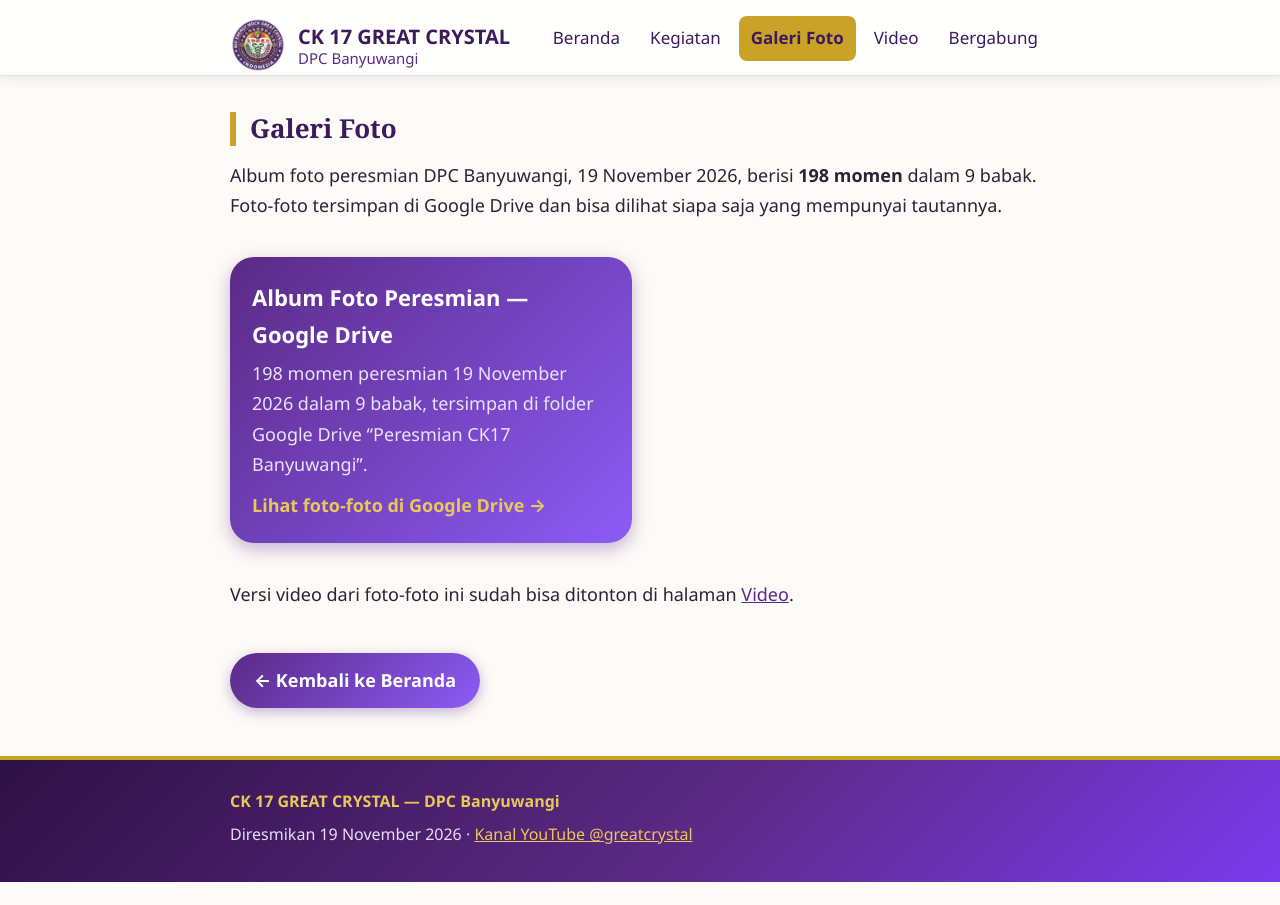
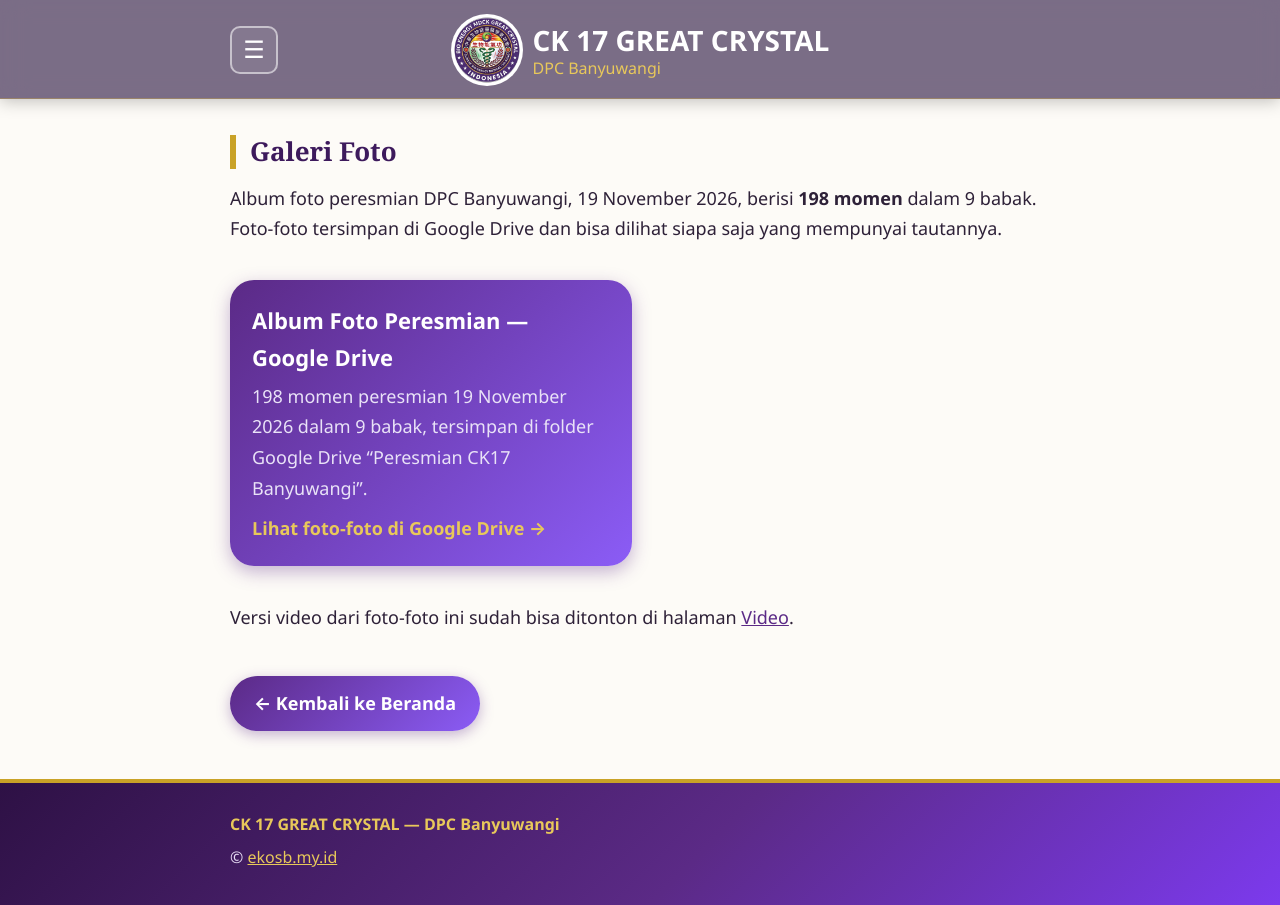
Before and after one commit to paranparanjare-bot/ck17-great-crystal, a plain HTML site: page galeri.html in a window 1280 px wide. Before the commit the page ends 882 px from the top, so only its background shows below. Drawn offline with Linux system fonts and the light colour scheme.

Commit message:
Header kaca gelap + dropdown 1/2 halaman + footer copyright ekosb.my.id

```diff
--- a/galeri.html
+++ b/galeri.html
@@ -11,8 +11,9 @@
 <body>
 <header class="situs">
   <div class="bungkus">
+    <button class="tombol-menu" type="button" aria-label="Buka menu" aria-expanded="false" aria-controls="nav-utama">☰</button>
     <a class="logo" href="index.html"><img class="logo-gambar" src="logo.png" alt="Logo CK 17 GREAT CRYSTAL"><span class="nama-situs"><span class="nama-utama">CK 17 GREAT CRYSTAL</span><span class="sub">DPC Banyuwangi</span></span></a>
-    <button class="tombol-menu" type="button" aria-label="Buka menu" aria-expanded="false" aria-controls="nav-utama">☰</button>
+    <span class="penyeimbang" aria-hidden="true"></span>
     <nav id="nav-utama">
       <a href="index.html">Beranda</a>
       <a href="kegiatan.html">Kegiatan</a>
@@ -52,7 +53,7 @@
 <footer>
   <div class="bungkus">
     <p><strong>CK 17 GREAT CRYSTAL — DPC Banyuwangi</strong></p>
-    <p>Diresmikan 19 November 2026 &middot; <a href="https://www.youtube.com/@greatcrystal">Kanal YouTube @greatcrystal</a></p>
+    <p>© <a href="https://ekosb.my.id">ekosb.my.id</a></p>
   </div>
 </footer>
   <script src="menu.js" defer></script>
--- a/menu.js
+++ b/menu.js
@@ -2,9 +2,26 @@ document.addEventListener('DOMContentLoaded', function () {
   var tombol = document.querySelector('.tombol-menu');
   var situs = document.querySelector('.situs');
   if (!tombol || !situs) return;
-  tombol.addEventListener('click', function () {
+  function tutup() {
+    situs.classList.remove('menu-terbuka');
+    tombol.setAttribute('aria-expanded', 'false');
+    tombol.setAttribute('aria-label', 'Buka menu');
+    tombol.textContent = '☰';
+  }
+  tombol.addEventListener('click', function (e) {
+    e.stopPropagation();
     var terbuka = situs.classList.toggle('menu-terbuka');
     tombol.setAttribute('aria-expanded', terbuka ? 'true' : 'false');
     tombol.setAttribute('aria-label', terbuka ? 'Tutup menu' : 'Buka menu');
+    tombol.textContent = terbuka ? '✕' : '☰';
+  });
+  situs.querySelectorAll('nav a').forEach(function (tautan) {
+    tautan.addEventListener('click', tutup);
+  });
+  document.addEventListener('click', function (e) {
+    if (!situs.contains(e.target)) tutup();
+  });
+  document.addEventListener('keydown', function (e) {
+    if (e.key === 'Escape') tutup();
   });
 });
--- a/style.css
+++ b/style.css
@@ -37,31 +37,38 @@ a:hover { color: var(--ungu-tua); }
 
 /* ---------- Header ---------- */
 header.situs {
-  background: rgba(255, 255, 255, 0.85);
+  background: rgba(43, 22, 66, 0.62);
   -webkit-backdrop-filter: blur(14px);
   backdrop-filter: blur(14px);
-  color: var(--ungu-tua);
-  padding: 16px 0 0;
-  border-bottom: 1px solid rgba(91, 42, 134, 0.15);
-  box-shadow: 0 2px 12px rgba(61, 26, 92, 0.10);
+  color: var(--putih);
+  padding: 14px 0 12px;
+  border-bottom: 1px solid rgba(212, 175, 55, 0.35);
+  box-shadow: 0 2px 16px rgba(0, 0, 0, 0.25);
   position: sticky;
   top: 0;
   z-index: 20;
 }
-.situs .bungkus { display: flex; flex-wrap: wrap; align-items: center; }
-.situs .logo { flex: 1 1 auto; min-width: 0; }
+.situs .bungkus { display: flex; flex-wrap: wrap; align-items: center; gap: 0 10px; }
+.situs .logo { flex: 1 1 auto; min-width: 0; justify-content: center; }
 .tombol-menu {
   flex: none;
-  background: none;
-  border: 2px solid var(--ungu);
+  width: 44px;
+  height: 44px;
+  display: flex;
+  align-items: center;
+  justify-content: center;
+  background: rgba(255, 255, 255, 0.08);
+  border: 2px solid rgba(255, 255, 255, 0.55);
   border-radius: 10px;
-  color: var(--ungu-tua);
+  color: var(--putih);
   font-size: 22px;
   line-height: 1;
-  padding: 6px 11px;
+  padding: 0;
   cursor: pointer;
 }
-.situs.menu-terbuka nav { display: flex; }
+.penyeimbang { width: 44px; flex: none; }
+.situs.menu-terbuka nav { display: flex; animation: turun 0.25s ease-out; }
+@keyframes turun { from { opacity: 0; transform: translateY(-10px); } to { opacity: 1; transform: translateY(0); } }
 header.situs .bungkus {
   display: flex;
   flex-wrap: wrap;
@@ -71,10 +78,10 @@ header.situs .bungkus {
 .logo {
   display: flex;
   align-items: center;
-  gap: 12px;
+  gap: 10px;
   text-decoration: none;
-  color: var(--ungu-tua);
-  padding-bottom: 14px;
+  color: var(--putih);
+  padding-bottom: 0;
 }
 .logo-gambar {
   width: 44px;
@@ -83,29 +90,42 @@ header.situs .bungkus {
   background: var(--putih);
   flex: none;
 }
-.nama-situs { font-size: 20px; font-weight: 700; line-height: 1.25; color: var(--ungu-tua); }
+.nama-situs { font-size: 16px; font-weight: 700; line-height: 1.25; color: var(--putih); }
 .nama-situs .nama-utama { white-space: nowrap; }
 .nama-situs .sub {
   display: block;
-  font-size: 15px;
+  font-size: 13px;
   font-weight: 400;
-  color: var(--ungu);
+  color: var(--emas-terang);
 }
 nav {
   display: none;
-  flex-wrap: wrap;
-  gap: 4px 6px;
-  padding-bottom: 12px;
-  flex: 1 1 100%;
+  position: absolute;
+  top: 100%;
+  left: 0;
+  width: 50%;
+  min-width: 240px;
+  max-width: 420px;
+  flex-direction: column;
+  gap: 0;
+  padding: 8px 0;
+  background: rgba(43, 22, 66, 0.94);
+  -webkit-backdrop-filter: blur(14px);
+  backdrop-filter: blur(14px);
+  border: 1px solid rgba(212, 175, 55, 0.35);
+  border-top: none;
+  border-radius: 0 0 16px 0;
+  box-shadow: 0 12px 32px rgba(0, 0, 0, 0.35);
+  z-index: 30;
 }
 nav a {
-  color: var(--ungu-tua);
+  color: var(--putih);
   text-decoration: none;
   font-size: 17px;
-  padding: 8px 12px;
-  border-radius: 8px;
+  padding: 12px 20px;
+  border-radius: 0;
 }
-nav a:hover { background: rgba(91, 42, 134, 0.10); }
+nav a:hover { background: rgba(255, 255, 255, 0.12); }
 nav a.aktif {
   background: var(--emas);
   color: var(--ungu-tua);
@@ -353,17 +373,16 @@ footer p { margin-bottom: 6px; }
   .galeri-grid { grid-template-columns: 1fr 1fr; }
   .statistik { grid-template-columns: repeat(4, 1fr); }
   .hero h1 { font-size: 48px; }
-  header.situs .bungkus { justify-content: space-between; }
-  .logo { padding-bottom: 0; }
-  .logo-gambar { width: 56px; height: 56px; }
-  .tombol-menu { display: none; }
-  nav { display: flex; flex: none; padding-bottom: 14px; }
+  .logo-gambar { width: 72px; height: 72px; }
+  .nama-situs { font-size: 28px; }
+  .nama-situs .sub { font-size: 16px; }
+  .tombol-menu { width: 48px; height: 48px; font-size: 24px; }
+  .penyeimbang { width: 48px; }
 }
 
-/* Layar sangat kecil: logo + nama tetap satu baris */
+/* Layar sangat kecil: penyeimbang disembunyikan agar logo tetap muat */
 @media (max-width: 380px) {
-  .logo-gambar { width: 44px; height: 44px; }
-  .nama-situs { font-size: 18px; }
+  .penyeimbang { display: none; }
 }
 
 /* Foto hero + profil pengurus (redesain gaya link-in-bio) */
@@ -381,7 +400,7 @@ footer p { margin-bottom: 6px; }
 @media (min-width: 640px) { .profil-grid { grid-template-columns: 1fr 1fr; } }
 
 /* Hero foto + header kaca (HP 3) */
-.hero-foto-utama { position: relative; margin-top: -78px; }
+.hero-foto-utama { position: relative; margin-top: -74px; }
 .hero-foto-utama > img { display: block; width: 100%; aspect-ratio: 4 / 5; object-fit: cover; object-position: center; }
 .kartu-hero { position: absolute; left: 12px; right: 12px; bottom: 12px; display: flex; gap: 12px; }
 .kartu-kecil { flex: 1; background: rgba(255, 255, 255, 0.92); -webkit-backdrop-filter: blur(8px); backdrop-filter: blur(8px); border-radius: 14px; padding: 10px; text-align: center; box-shadow: 0 4px 16px rgba(0, 0, 0, 0.25); }
@@ -389,7 +408,7 @@ footer p { margin-bottom: 6px; }
 .kartu-kecil strong { display: block; font-size: 15px; color: var(--ungu-tua); line-height: 1.25; }
 .kartu-kecil span { font-size: 12px; color: var(--teks-muda); line-height: 1.3; }
 @media (min-width: 640px) {
-  .hero-foto-utama { margin-top: -76px; }
+  .hero-foto-utama { margin-top: -102px; }
   .hero-foto-utama > img { aspect-ratio: 16 / 7; object-position: center 35%; }
   .kartu-hero { left: 50%; right: auto; transform: translateX(-50%); width: 380px; gap: 12px; }
   .kartu-kecil { padding: 10px; }
```
Also changed, not shown: bergabung.html (+3 -2 lines), index.html (+3 -2 lines), kegiatan.html (+3 -2 lines), peresmian.html (+3 -2 lines), video.html (+3 -2 lines).
